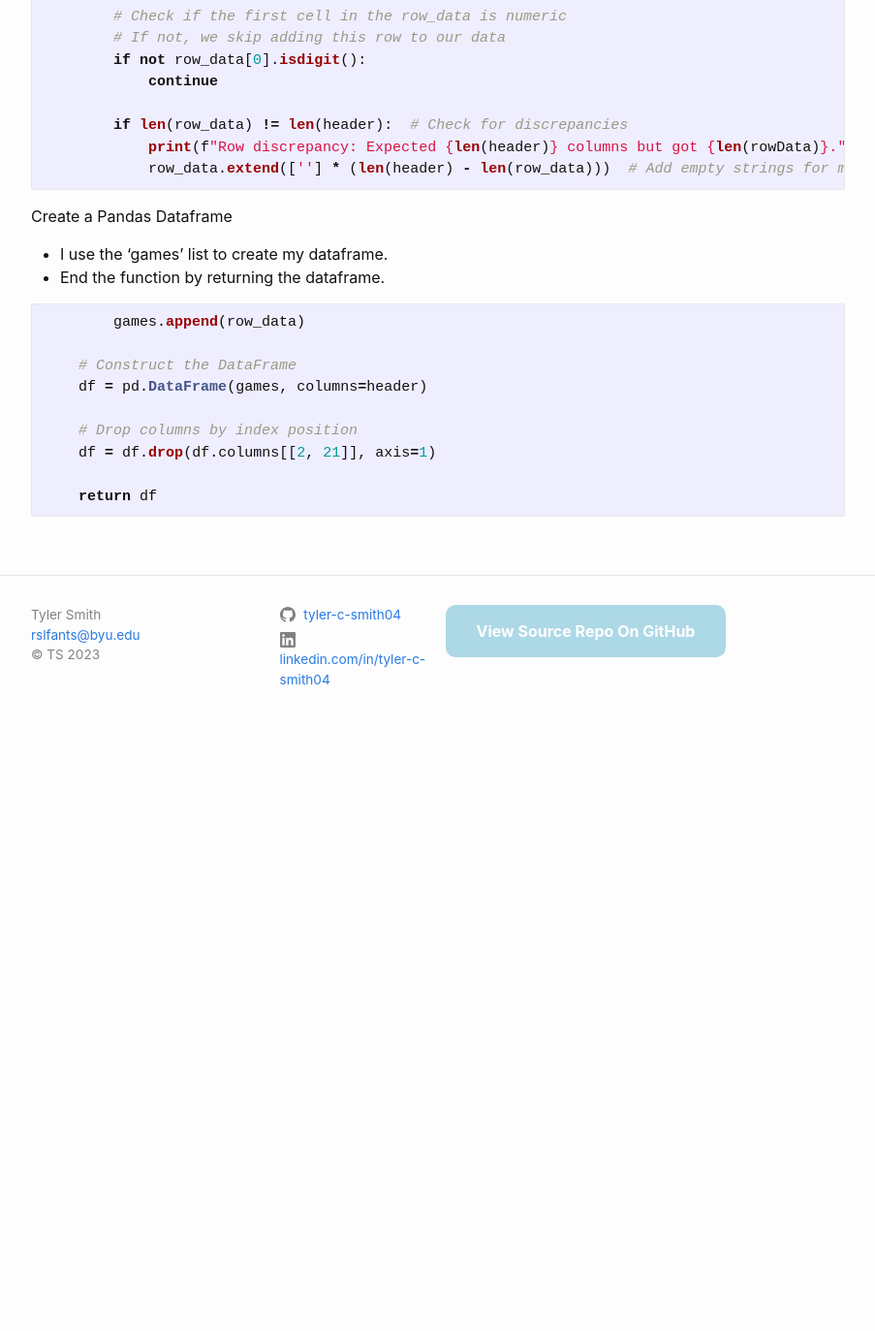
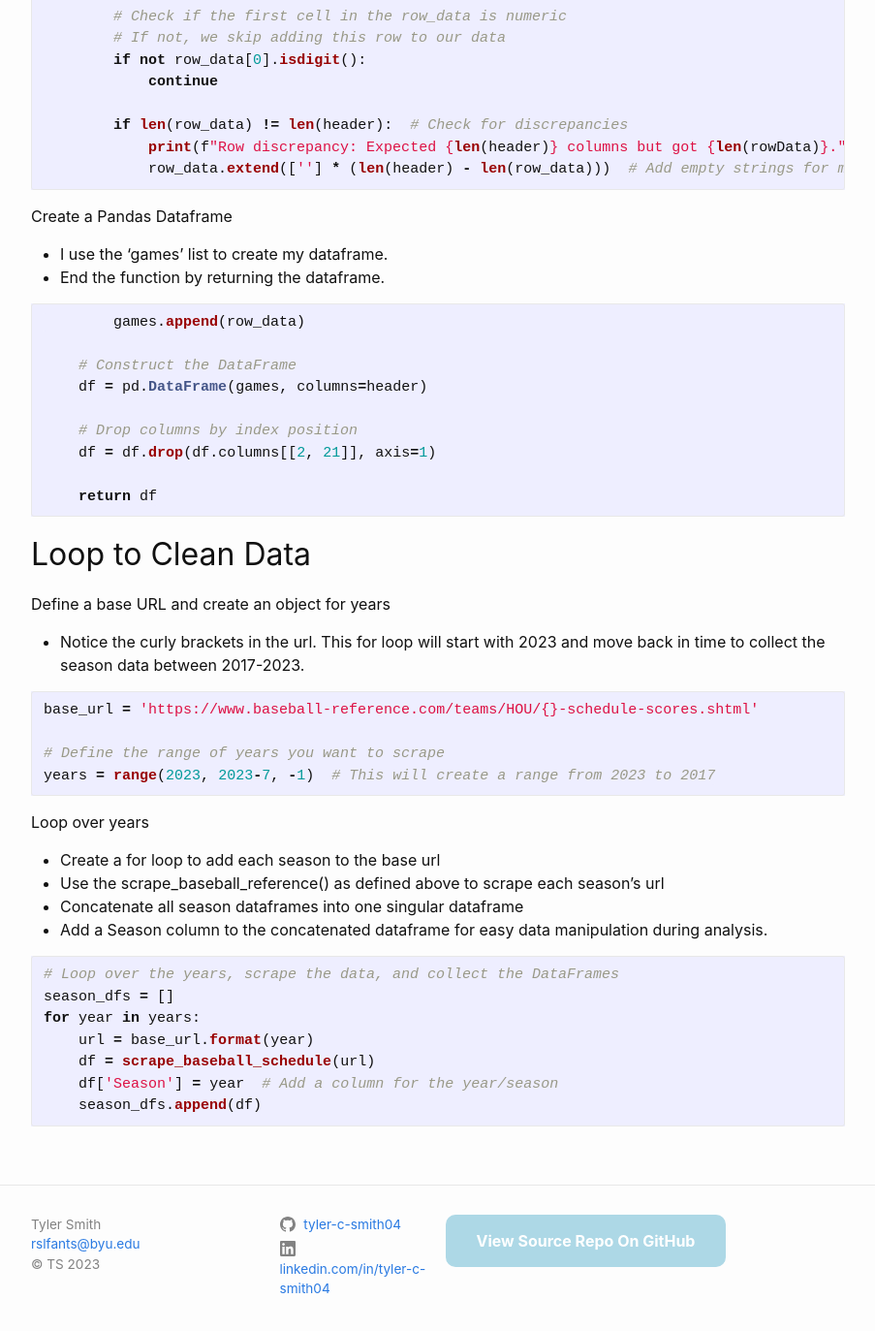
Before and after one commit to tyler-c-smith04/blog, a Jekyll site: the page built from _posts/2023-11-07-semester-project.md, in a window 1280 px wide and 1400 px high, scrolled down 1763 px. Shown: the top 1373 px of the window at 97% size, without its empty margins (188-1091 px from the left). Built offline with Jekyll 4.4.1, drawn with Linux system fonts in a browser that asks for light colours; comment, search, counter and statistics services are not loaded; before the commit the page ends 2534 px from its top, so only the background shows below that; some of the changed text lies outside the part shown.

Commit message:
Update 2023-11-07-semester-project.md

````diff
--- a/_posts/2023-11-07-semester-project.md
+++ b/_posts/2023-11-07-semester-project.md
@@ -87,3 +87,31 @@ Create a Pandas Dataframe
 
     return df
 ```
+
+<h2>Loop to Clean Data</h2>
+
+Define a base URL and create an object for years
+ * Notice the curly brackets in the url. This for loop will start with 2023 and move back in time to collect the season data between 2017-2023.
+
+```python
+base_url = 'https://www.baseball-reference.com/teams/HOU/{}-schedule-scores.shtml'
+
+# Define the range of years you want to scrape
+years = range(2023, 2023-7, -1)  # This will create a range from 2023 to 2017
+```
+
+Loop over years
+ * Create a for loop to add each season to the base url
+ * Use the scrape_baseball_reference() as defined above to scrape each season's url
+ * Concatenate all season dataframes into one singular dataframe
+ * Add a Season column to the concatenated dataframe for easy data manipulation during analysis.
+
+```python
+# Loop over the years, scrape the data, and collect the DataFrames
+season_dfs = []
+for year in years:
+    url = base_url.format(year)
+    df = scrape_baseball_schedule(url)
+    df['Season'] = year  # Add a column for the year/season
+    season_dfs.append(df)
+```
````
